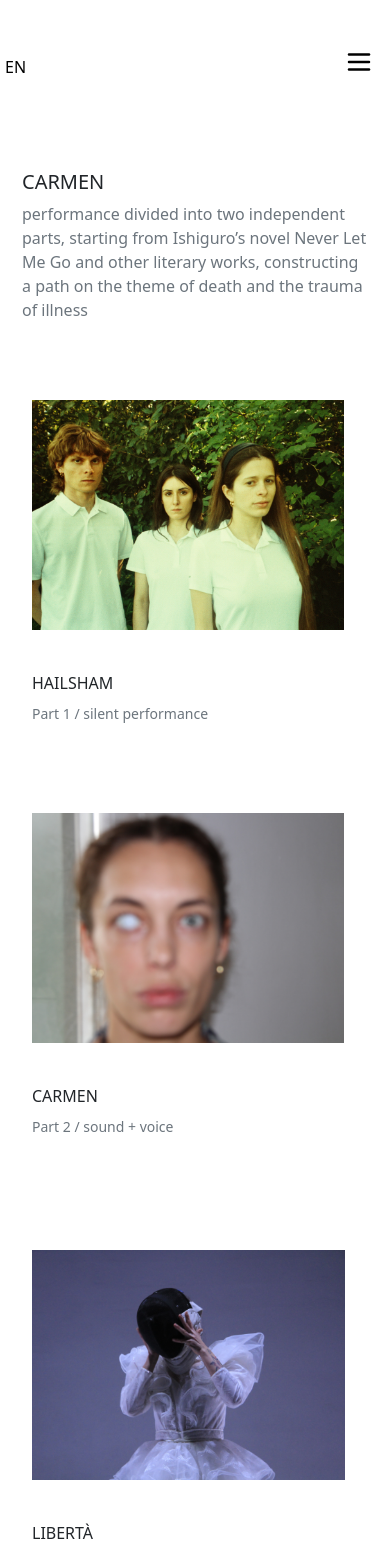
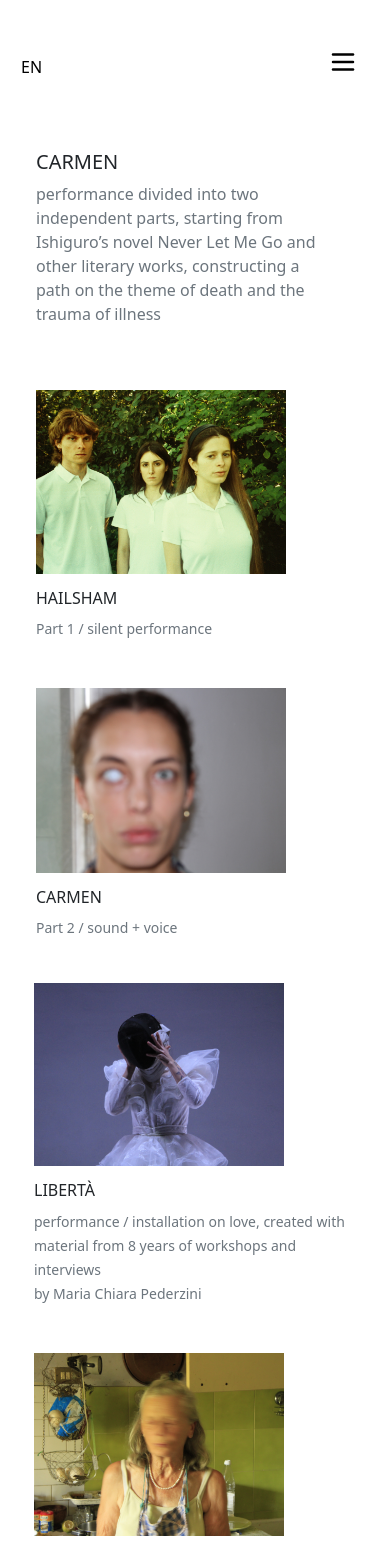
Before and after one commit to Uros0396/Theatre-WebSite, a React (Vite) app: page /Lavori in a window 390 px wide. Shown: the top 1552 px of the page. Built offline with nearby package versions, Linux system fonts and the light colour scheme.

Commit message:
layout almost done

```diff
--- a/src/Components/Footer/Footer.css
+++ b/src/Components/Footer/Footer.css
@@ -17,16 +17,20 @@
 
   .instagram {
     flex: 1 1 25%;
-    text-align: left;
+    text-align: right;
+    padding-right: 3rem;
   }
 
   .email {
-    flex: 2 1 50%;
+    flex: 2 1 25%;
     text-align: center;
+    padding-left: 1rem;
+    padding-right: 1rem;
   }
 
   .facebook {
     flex: 1 1 25%;
-    text-align: right;
+    text-align: left;
+    padding-left: 3rem;
   }
 }
--- a/src/Components/Footer/Footer.tsx
+++ b/src/Components/Footer/Footer.tsx
@@ -9,8 +9,6 @@ const Footer: React.FC = () => {
         </a>
       </div>
       <div className="footer-item email">
-        {" "}
-        {/* ← HO TOLTO text-center */}
         <a href="mailto:primoamoreperformingart@gmail.com">
           <small>
             laboratorio e produzioni primoamoreperformingart@gmail.com
--- a/src/Languages/en/english.json
+++ b/src/Languages/en/english.json
@@ -1,6 +1,6 @@
 {
   "links": {
-    "link1": "about us",
+    "link1": "about",
     "link2": "works",
     "link3": "studio",
     "link4": "AURE",
@@ -16,7 +16,7 @@
     "paragraph3": "<strong>2025</strong> Carmen is in residence at DAS Collagene <br />residency at Nidoramai by Alessandro and Chiara Businaro <br />guest at La Conigliera of Anagoor",
     "paragraph4": "<strong>2024</strong> wins the CURA 2024 grant <br />presents a public opening at Caracol Vicenza",
     "paragraph5": "<strong>2019 - 2024</strong> Libertà (exercises), in progress <br />in residence at DAS Collagene <br />presents a fragment of the work-in-progress at Triennale Milano within the project <br />Nascondere by Romeo Castellucci <br />OTSE by Pietro Valenti (former director of ERT), Melpignano, Lecce <br />DRUŠTVENI CENTAR ROJC Pula, Croatia, C3 (VR) <br />Akasa Cittadella (PD) <br />in residence at LEMMING, Rovigo <br />at Parterre Tremonti di Sotto (PN) <br />at La Piccionaia <br />at Fabbrica del Vapore together with Fattoria Vittadini",
-    "paragraph6": "<strong>2019 - 2024</strong> Black Holes premieres for TSV at Teatro delle Maddalene with the collaboration of the Neurology Department of Padua Hospital, where <br />it presents several public openings",
+    "paragraph6": "<strong>2019 - 2024</strong> Black Holes premieres for TSV at Teatro delle <br /> Maddalene with the collaboration of the Neurology Department of Padua Hospital, <br /> where <br />it presents several public openings",
     "paragraph7": "<strong>2019</strong> Cucina, in residence with La Piccionaia",
     "paragraph8": "<strong>2017</strong> Furore, inspired by Steinbeck’s novel, is among the six projects selected for <br />Biennale Teatro by Antonio Latella"
   },
@@ -53,7 +53,7 @@
     "title1": "AURE",
     "title2": "LINK TO THE PROGRAM",
     "paragraph1": "Aure is an independent artistic research program. It is embedded in the physical body of Spazio Zephiro. Aure becomes a loving ritual between people, materials, spaces, and stylistic risks.",
-    "paragraph2": "The theme of the 2025 edition is RAW FLESH.",
+    "paragraph2": "The theme of the 2025 edition is  CARNE VIVA.",
     "paragraph3": "Photos and communication: Giulio Favotto together with Anna Gioia Perusin"
   },
 
--- a/src/Languages/it/italian.json
+++ b/src/Languages/it/italian.json
@@ -16,7 +16,7 @@
     "paragraph3": "<strong>2025</strong> Carmen è in residenza a DAS Collagene <br />residenza a Nidoramai di Alessandro e Chiara Businaro <br />ospite a La Conigliera di Anagoor",
     "paragraph4": "<strong>2024</strong> vince il bando CURA 2024 <br />presenta un’apertura di pubblico a Caracol Vicenza",
     "paragraph5": "<strong>2019 - 2024</strong> Libertà (esercitazioni), in fase di studio, <br />è in residenza a DAS Collagene <br />presenta un frammento dello studio in Triennale di Milano dentro al progetto <br />Nascondere di Romeo Castellucci <br />OTSE di Pietro Valenti (ex direttore di ERT), Melpignano, Lecce, <br />DRUŠTVENI CENTAR ROJC Pola, Croazia, C3 (VR) <br />Akasa Cittadella (PD) <br />in residenza a LEMMING, Rovigo <br />a Parterre Tremonti di Sotto (PN) <br />a La Piccionaia <br />a Fabbrica del Vapore insieme a Fattoria Vittadini",
-    "paragraph6": "<strong>2019 - 2024</strong> Black Holes è presentato in anteprima per il TSV al Teatro delle Maddalene con la collaborazione di Neurologia dell’Ospedale di Padova con cui <br />presenta diverse aperture di pubblico",
+    "paragraph6": "<strong>2019 - 2024</strong> Black Holes è presentato in anteprima per il TSV al Teatro delle <br /> Maddalene con la collaborazione di Neurologia dell’Ospedale di Padova con cui <br />presenta diverse aperture di pubblico",
     "paragraph7": "<strong>2019</strong> Cucina, in residenza con La Piccionaia",
     "paragraph8": "<strong>2017</strong> Furore, ispirato al romanzo di Steinbeck, è tra i sei progetti selezionati per <br />Biennale Teatro da Antonio Latella"
   },
--- a/src/Pages/ChiSiamo/ChiSiamo.css
+++ b/src/Pages/ChiSiamo/ChiSiamo.css
@@ -23,14 +23,14 @@ hr {
   border: none;
   border-top: 2px solid rgb(147, 146, 146);
   width: 100%;
-  margin: 1rem 0;
+
   position: relative;
   left: 0;
 }
 
 @media (min-width: 992px) {
   hr {
-    width: 120%;
+    width: 102%;
     left: -14%;
   }
 }
--- a/src/Pages/Contatti/Contatti.css
+++ b/src/Pages/Contatti/Contatti.css
@@ -40,6 +40,6 @@ a {
   }
 
   .image-contacts {
-    margin-right: 0;
+    margin-right: 7rem;
   }
 }
--- a/src/Pages/Contatti/Contatti.tsx
+++ b/src/Pages/Contatti/Contatti.tsx
@@ -19,7 +19,7 @@ const Contatti: React.FC = () => {
               dangerouslySetInnerHTML={{ __html: t("contacts.title1") }}
             ></h4>
           </div>
-          <div className="col-sm-12 col-md-12 col-lg-7 p-2 p-md-5 p-lg-5">
+          <div className="col-sm-12 col-md-12 col-lg-7 p-2 p-md-5 p-lg-5 pb-lg-0">
             <div className="d-flex justify-content-between contatti">
               <div className="d-flex flex-column w-50 me-2 text-secondary">
                 <p
--- a/src/Pages/Lavori/Lavori.css
+++ b/src/Pages/Lavori/Lavori.css
@@ -1,5 +1,5 @@
 .lavori-image img {
-  max-width: 420px;
+  max-width: 400px;
   max-height: auto;
   object-fit: contain;
 }
@@ -12,24 +12,52 @@
 
 @media (max-width: 991px) {
   .ciao {
-    padding-left: 0;
-
-    padding-right: 0;
     overflow-x: hidden;
   }
   .ciao img {
     width: auto;
     max-height: 250px;
-    padding: 10px;
-    margin: 0;
   }
 
   .ciao .mt-4 {
-    padding: 10px;
+    padding: 0;
+    margin-right: 20px;
+    margin-top: 15px !important;
+  }
+
+  .ciaosmall {
+    margin-bottom: 3rem !important;
   }
 
   .salve {
-    padding: 24px;
+    padding-left: 0;
+    margin-bottom: 3rem;
+  }
+
+  .salve p {
+    margin-right: 3rem;
+  }
+  .lavori-image {
+    margin: 0 !important;
+    padding: 0 !important;
+  }
+
+  .lavori-image img {
+    max-width: 250px;
+    max-height: auto;
+    object-fit: contain;
+  }
+
+  .cranberry {
+    padding-left: 2rem !important;
+  }
+
+  .banane {
+    padding-left: 20px !important;
+  }
+
+  .lavori-image > div {
+    padding-left: 0 !important;
   }
 }
 
--- a/src/Pages/Lavori/Lavori.tsx
+++ b/src/Pages/Lavori/Lavori.tsx
@@ -13,8 +13,8 @@ const Lavori: React.FC = () => {
     <>
       <div className="container-fluid ciao mt-4">
         <Navbar />
-        <div className="row g-1 mt-5">
-          <div className="col-sm-12 col-md-2 col-lg-2 pt-4 salve">
+        <div className="row mt-5 ps-5 cranberry">
+          <div className="col-sm-12 col-md-2 col-lg-2 pt-2 pe-0 salve">
             <h5 dangerouslySetInnerHTML={{ __html: t("works.title1") }}></h5>
             <p
               dangerouslySetInnerHTML={{ __html: t("works.paragraph1") }}
@@ -22,31 +22,39 @@ const Lavori: React.FC = () => {
             ></p>
           </div>
 
-          <div className="col-sm-12 col-md-5 col-lg-5 p-4 lavori-image">
+          <div className="col-sm-12 col-md-5 col-lg-5 p-2 lavori-image">
+            <div className="ps-5">
               <img
                 src={LavoriImage1}
                 alt="immagine-locandina1"
                 className="img-top"
               />
               <div className="mt-4">
-              <h6 dangerouslySetInnerHTML={{ __html: t("works.title2") }}></h6>
-              <p className="text-secondary">
+                <h6
+                  dangerouslySetInnerHTML={{ __html: t("works.title2") }}
+                ></h6>
+                <p className="text-secondary ciaosmall">
                   <small
                     dangerouslySetInnerHTML={{ __html: t("works.paragraph2") }}
                   ></small>
                 </p>
               </div>
             </div>
+          </div>
 
-          <div className="col-sm-12 col-md-5 col-lg-5 p-4 lavori-image">
+          <div className="col-sm-12 col-md-5 col-lg-5 p-2 lavori-image">
+            <div className="ps-5">
+              {" "}
               <img
                 src={LavoriImage2}
                 alt="immagine-locandina2"
                 className="img-top"
               />
               <div className="mt-4">
-              <h6 dangerouslySetInnerHTML={{ __html: t("works.title3") }}></h6>
-              <p className="text-secondary">
+                <h6
+                  dangerouslySetInnerHTML={{ __html: t("works.title3") }}
+                ></h6>
+                <p className="text-secondary ciaosmall">
                   <small
                     dangerouslySetInnerHTML={{ __html: t("works.paragraph3") }}
                   ></small>
@@ -54,39 +62,53 @@ const Lavori: React.FC = () => {
               </div>
             </div>
           </div>
+        </div>
 
-        <div className="row g-1 mb-5 pb-5">
-          <div className="col-sm-12 col-md-6 col-lg-2 pt-4"></div>
+        <div className="row g-1 mb-5 pb-5 ps-5 banane">
+          <div className="col-sm-12 col-md-6 col-lg-2 d-none d-lg-block"></div>
 
-          <div className="col-sm-12 col-md-6 col-lg-5 p-4 lavori-image">
+          <div className="col-sm-12 col-md-6 col-lg-5 pt-2 lavori-image">
+            <div className="ps-5">
               <img
                 src={LavoriImage3}
                 alt="immagine-locandina3"
                 className="img-top"
               />
               <div className="mt-4">
-              <h6 dangerouslySetInnerHTML={{ __html: t("works.title4") }}></h6>
-              <p className="text-secondary">
+                <h6
+                  dangerouslySetInnerHTML={{ __html: t("works.title4") }}
+                ></h6>
+                <p className="text-secondary ciaosmall">
                   <small
-                  dangerouslySetInnerHTML={{ __html: t("works.paragraph4") }}
+                    dangerouslySetInnerHTML={{
+                      __html: t("works.paragraph4"),
+                    }}
                   ></small>
                 </p>
               </div>
             </div>
+          </div>
 
-          <div className="col-sm-12 col-md-6 col-lg-5 p-4 lavori-image">
+          <div className="col-sm-12 col-md-6 col-lg-5 p-2 lavori-image">
+            <div className="ps-5">
+              {" "}
               <img
                 src={LavoriImage4}
                 alt="immagine-locandina4"
                 className="img-top"
               />
               <div className="mt-4">
-              <h6 dangerouslySetInnerHTML={{ __html: t("works.title5") }}></h6>
-              <p className="text-secondary">
+                <h6
+                  dangerouslySetInnerHTML={{ __html: t("works.title5") }}
+                ></h6>
+                <p className="text-secondary ciaosmall">
                   <small
-                  dangerouslySetInnerHTML={{ __html: t("works.paragraph5") }}
+                    dangerouslySetInnerHTML={{
+                      __html: t("works.paragraph5"),
+                    }}
                   ></small>
                 </p>
+              </div>
             </div>
           </div>
         </div>
```
Also changed, not shown: src/Pages/ChiSiamo/ChiSiamo.tsx (+11 -8 lines), src/Pages/Studio/Studio.tsx (+11 -7 lines). Lines whose indentation alone changed are shown as unchanged.
